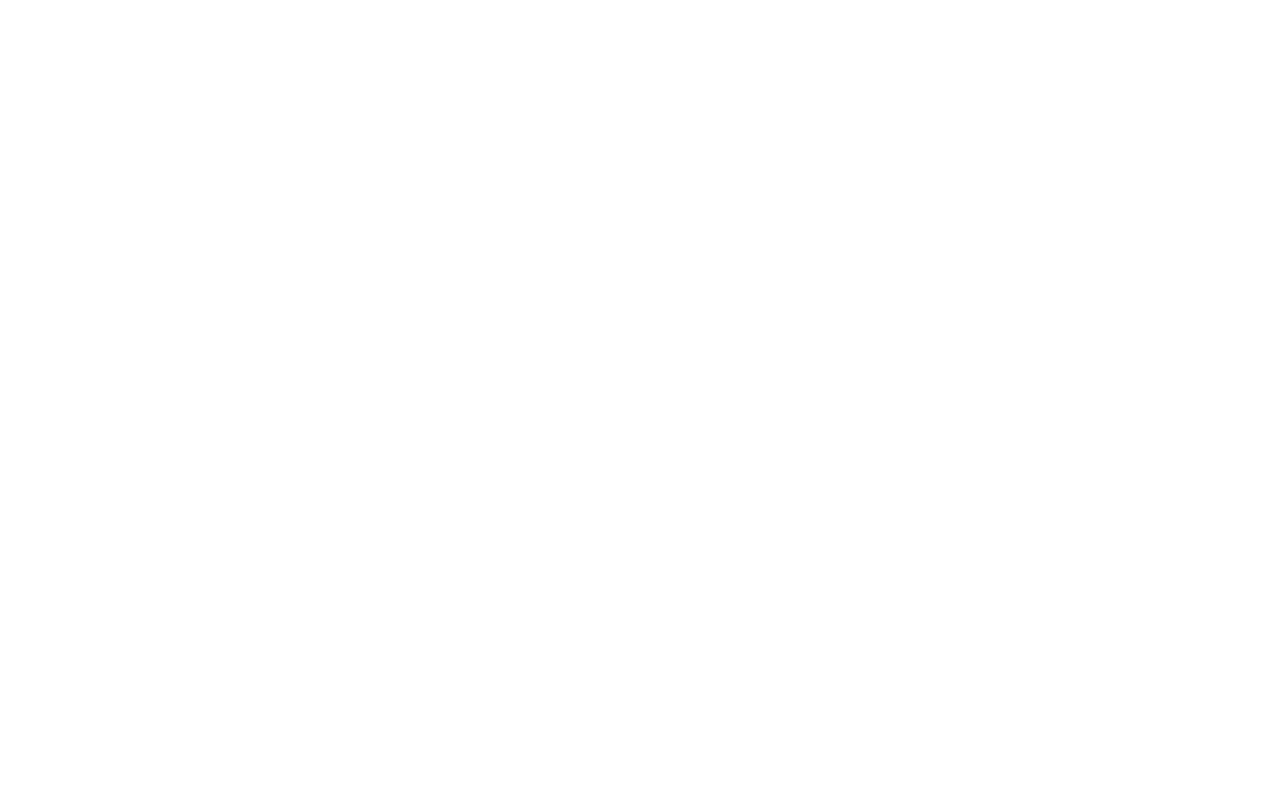
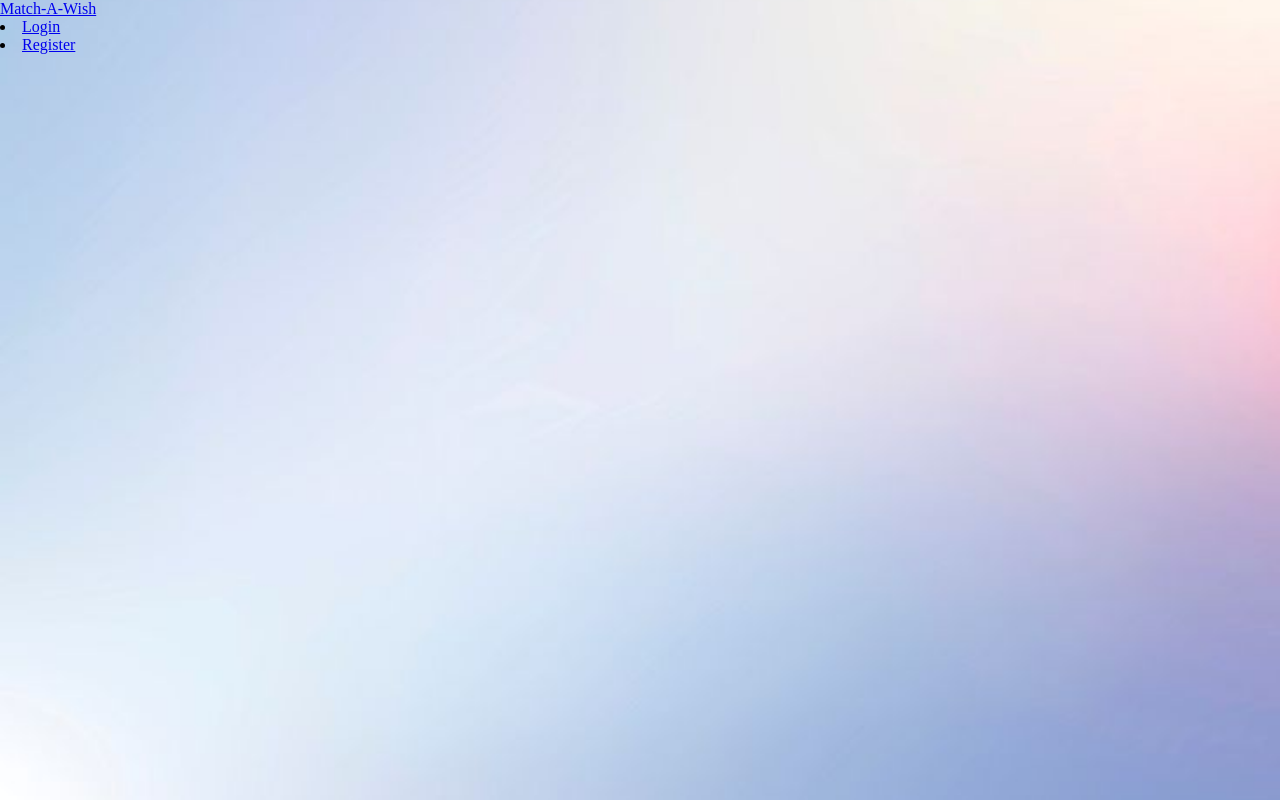
Before and after one commit to hannatonthat/McHacks-2025, a React (Create React App) app: page / in a window 1280 px wide. Built offline with nearby package versions, Linux system fonts and the light colour scheme.

Commit message:
overall styling

```diff
--- a/src/App.css
+++ b/src/App.css
@@ -0,0 +1,4 @@
+* {
+    margin: 0;
+    padding: 0;
+}
--- a/src/Home.css
+++ b/src/Home.css
@@ -0,0 +1,8 @@
+.background {
+    background-image: url('/public/images/background.jpg');
+    background-size: cover;
+    background-position: center;
+    background-repeat: no-repeat;
+    width: 100%;
+    height: 100vh;
+}
--- a/src/Pages/Home.js
+++ b/src/Pages/Home.js
@@ -3,6 +3,16 @@
 
 export default function Home() {
     return (
-        <p></p>
+        <>
+        <div class='background'>
+            <nav>
+                <div class='logo'><a href='/'>Match-A-Wish</a></div>
+                <div class='links'>
+                    <li><a href='Login' onclick='toggleMenu()'>Login</a></li>
+                    <li><a href='Register' onclick='toggleMenu()'>Register</a></li>
+                </div>
+            </nav>
+        </div>
+        </>
     )
 }
```
Also changed, not shown: public/images/background.jpg (added).
